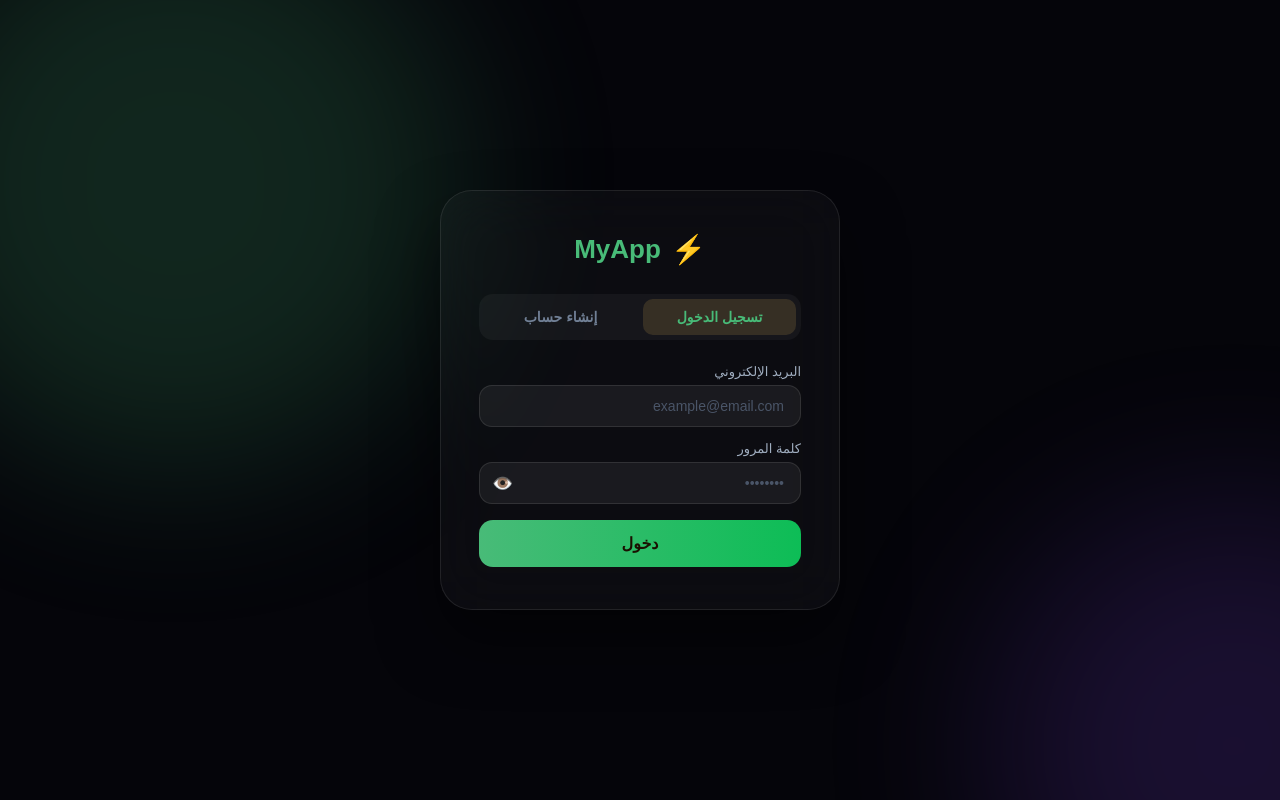
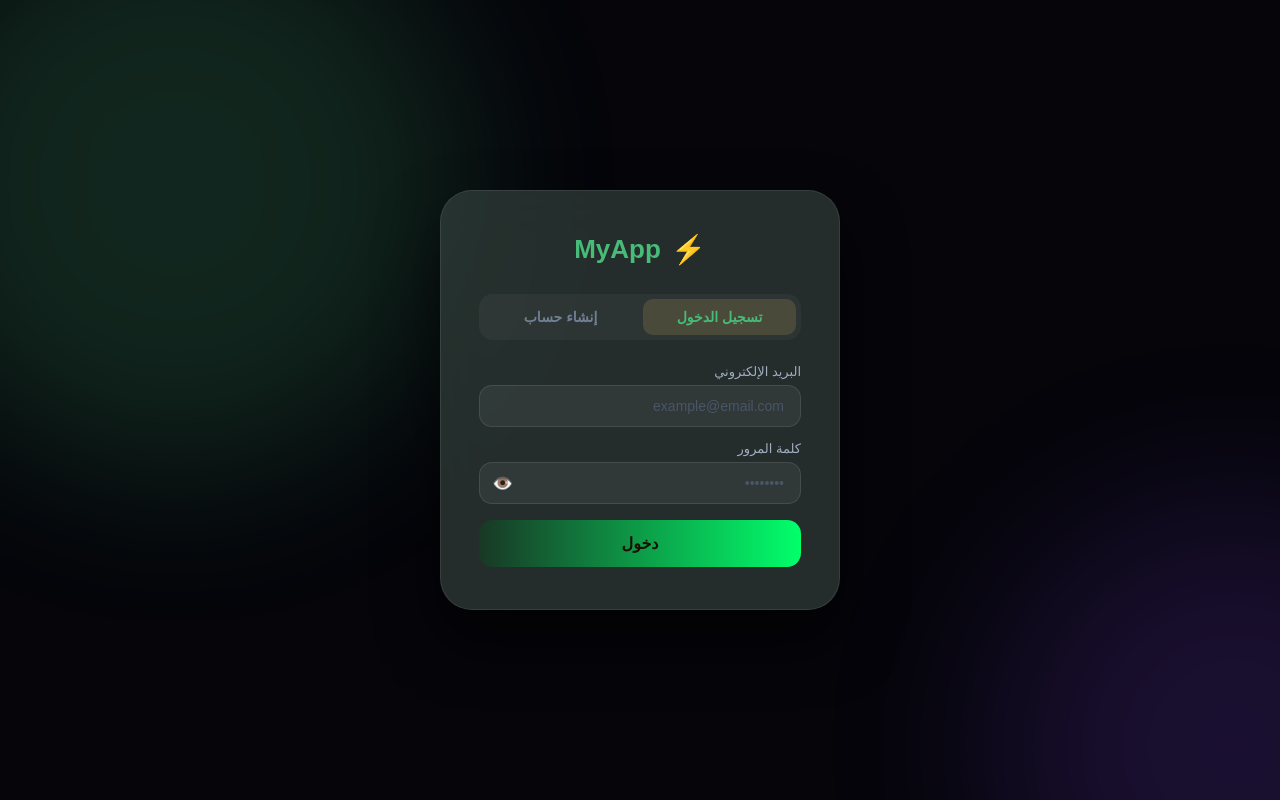
Before and after one commit to Amrx555/MyApp, a Vue app: page / in a window 1280 px wide. Built offline with nearby package versions, Linux system fonts and the light colour scheme.

Commit message:
Update Home Page and Styles

```diff
--- a/src/views/LoginView.vue
+++ b/src/views/LoginView.vue
@@ -312,7 +312,7 @@ const doLogout = async () => {
   padding: 20px;
 }
 .card {
-  background: rgba(255, 255, 255, 0.03);
+  background: rgba(55, 68, 63, 0.651);
   backdrop-filter: blur(30px);
   border: 1px solid rgba(255, 255, 255, 0.09);
   border-radius: 32px;
@@ -447,7 +447,7 @@ const doLogout = async () => {
 .submit-btn {
   width: 100%;
   padding: 14px;
-  background: linear-gradient(90deg, #48bb78, #0dbd56);
+  background: linear-gradient(90deg, #183825, #02ff6b);
   border: none;
   border-radius: 14px;
   color: #1a1000;
```
